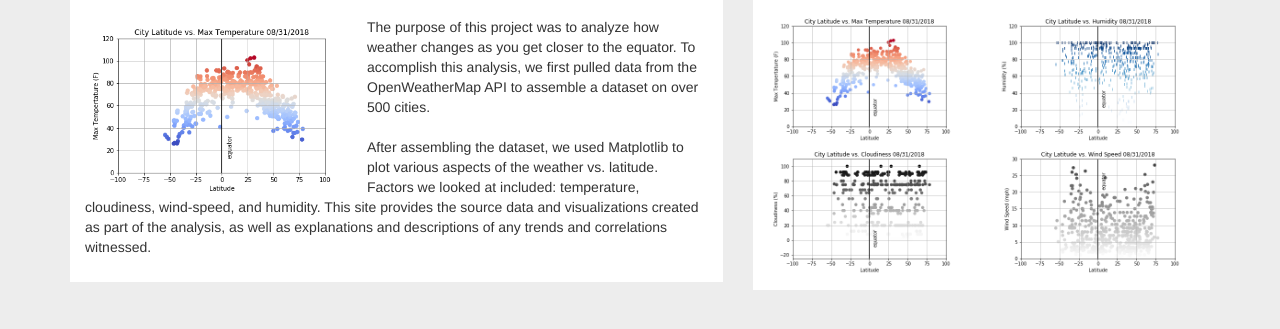
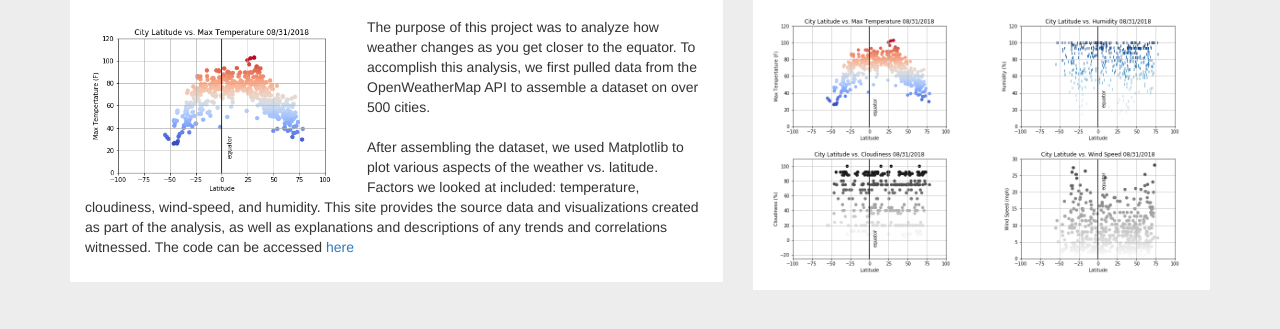
Before and after one commit to poojabansal87/web-visualizations-dashboard, a plain HTML site: page pages/landing.html in a window 1280 px wide. Shown: the part 171-500 px from the top of the page. Drawn offline with nearby package versions, Linux system fonts and the light colour scheme.

Commit message:
Added links to analysis project

```diff
--- a/pages/landing.html
+++ b/pages/landing.html
@@ -61,6 +61,7 @@
               <br>
               <br>
               After assembling the dataset, we used Matplotlib to plot various aspects of the weather vs. latitude. Factors we looked at included: temperature, cloudiness, wind-speed, and humidity. This site provides the source data and visualizations created as part of the analysis, as well as explanations and descriptions of any trends and correlations witnessed.
+              The code can be accessed <a href="https://github.com/poojabansal87/python-api-homework">here</a>
             </span>
           </p>
         </div>
```
Also changed, not shown: 1 other file.
